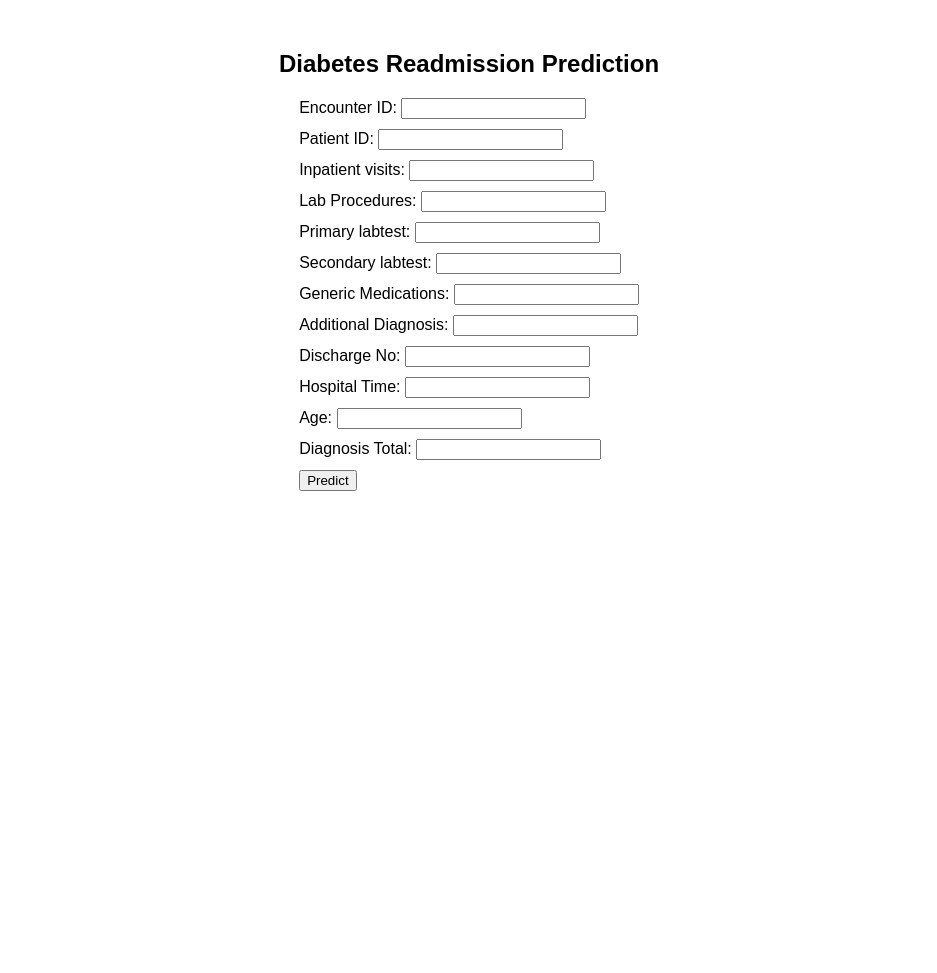
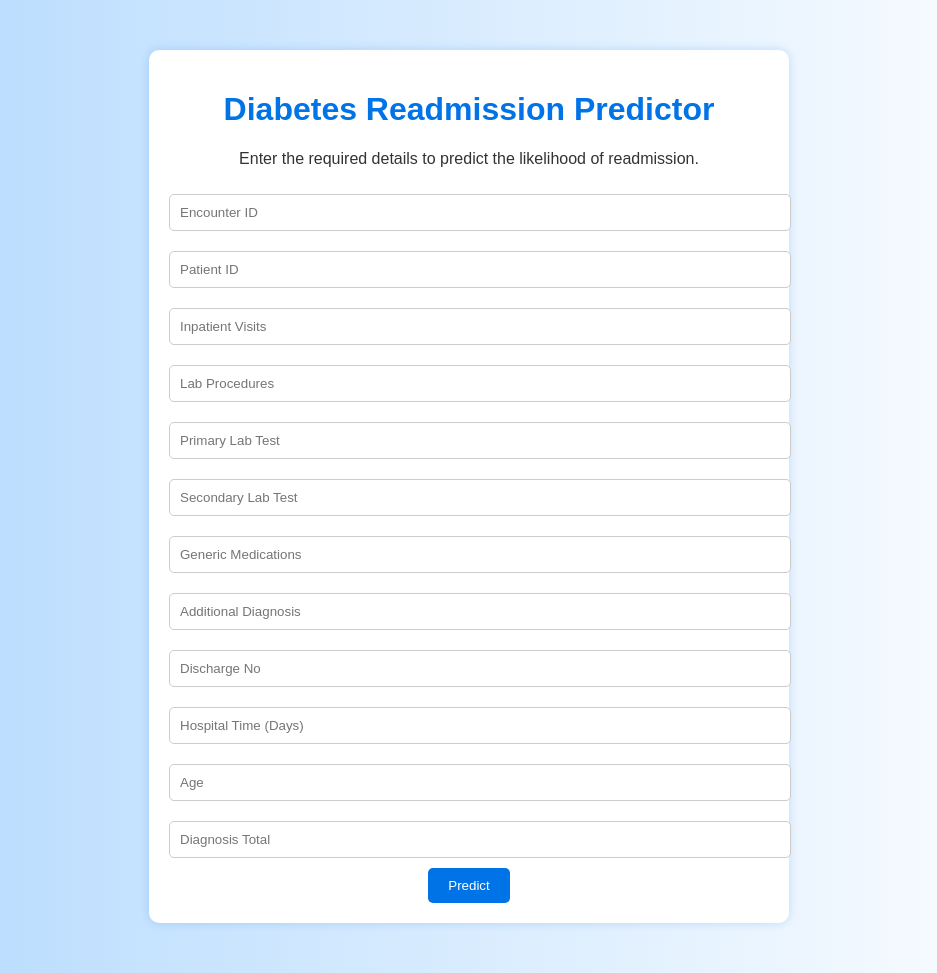
Before and after one commit to Jodhiamboapiyo/Diabetes_130-US_Hospitals_1999-2008, a Flask app: template Deployment/Mbego/templates/index.html in a window 1280 px wide. Shown: the whole page, without its empty margins (171-1108 px from the left). Before the commit the page ends 491 px from the top, so only its background shows below. Run offline with Flask 3, Linux system fonts and the light colour scheme; the template is opened without the code that fills it, so the values that code supplies are empty; parts of the project's set-up code (start-up, migrations or seed data) failed here and were passed over.

Commit message:
modified css,html page

```diff
--- a/Deployment/Mbego/app.py
+++ b/Deployment/Mbego/app.py
@@ -37,14 +37,14 @@ def home():
 @app.route("/predict", methods=["POST"])
 def predict():
     try:
-        # 📌 Collect user input
+        #  Collect user input
         user_input = {rename_mapping[feature]: float(request.form.get(feature, 0)) for feature in rename_mapping}
         input_df = pd.DataFrame([user_input])  # Convert input to DataFrame
 
-        # 📌 Ensure correct feature order
+        #  Ensure correct feature order
         input_df = input_df[pipeline.feature_names_in_]
 
-        # 📌 Make prediction
+        #  Make prediction
         prediction = pipeline.predict(input_df)
 
         return render_template("index.html", prediction=f"Readmission Prediction: {prediction[0]}")
--- a/Deployment/Mbego/static/css/styles.css
+++ b/Deployment/Mbego/static/css/styles.css
@@ -1,17 +1,63 @@
+/* Diabetes-Themed Styles */
 body {
-    font-family: Arial, sans-serif;
+    font-family: 'Arial', sans-serif;
+    background: linear-gradient(to right, #b3d9ff, #ffffff);
+    color: #333;
+    margin: 0;
+    padding: 0;
     text-align: center;
-    margin: 50px;
 }
-form {
+
+/* Stylish Container */
+.container {
+    max-width: 600px;
+    background: #ffffff;
+    padding: 20px;
+    margin: 50px auto;
+    border-radius: 10px;
+    box-shadow: 0px 0px 10px rgba(0, 115, 230, 0.2);
+}
+
+/* Header */
+h1 {
+    color: #0073e6;
+}
+
+/* Input Fields */
+input, select {
+    width: 100%;
+    padding: 10px;
+    margin: 10px 0;
+    border: 1px solid #ccc;
+    border-radius: 5px;
+}
+
+/* Submit Button */
+button {
+    background: #0073e6;
+    color: white;
+    padding: 10px 20px;
+    border: none;
+    cursor: pointer;
+    border-radius: 5px;
+    transition: 0.3s;
+}
+
+button:hover {
+    background: #005bb5;
+}
+
+/* Result Box */
+.result {
+    font-size: 18px;
+    margin-top: 20px;
+    padding: 15px;
+    background: #5cb85c;
+    color: white;
+    border-radius: 5px;
     display: inline-block;
-    text-align: left;
 }
-input {
-    margin-bottom: 10px;
+
+.result.alert {
+    background: #d9534f;
 }
-button {
-    background-color: blue;
-    color: white;
-    padding: 5px 15px;
-}
--- a/Deployment/Mbego/templates/index.html
+++ b/Deployment/Mbego/templates/index.html
@@ -4,50 +4,37 @@
     <meta charset="UTF-8">
     <meta name="viewport" content="width=device-width, initial-scale=1.0">
     <title>Diabetes Readmission Prediction</title>
-    <link rel="stylesheet" href="{{ url_for('static', filename='styles.css') }}">
+    <link rel="stylesheet" type="text/css" href="{{ url_for('static', filename='styles.css') }}">
 </head>
 <body>
-    <h2>Diabetes Readmission Prediction</h2>
-    <form action="/predict" method="post">
-        <label>Encounter ID:</label>
-        <input type="text" name="Encounter ID"><br>
 
-        <label>Patient ID:</label>
-        <input type="text" name="Patient ID"><br>
+    <div class="container">
+        <h1>Diabetes Readmission Predictor</h1>
+        <p>Enter the required details to predict the likelihood of readmission.</p>
 
-        <label>Inpatient visits:</label>
-        <input type="text" name="Inpatient visits"><br>
+        <form action="/predict" method="post">
+            <input type="number" name="Encounter ID" placeholder="Encounter ID" required>
+            <input type="number" name="Patient ID" placeholder="Patient ID" required>
+            <input type="number" name="Inpatient visits" placeholder="Inpatient Visits" required>
+            <input type="number" name="Lab Procedures" placeholder="Lab Procedures" required>
+            <input type="text" name="Primary labtest" placeholder="Primary Lab Test" required>
+            <input type="text" name="Secondary labtest" placeholder="Secondary Lab Test" required>
+            <input type="number" name="Generic Medications" placeholder="Generic Medications" required>
+            <input type="text" name="Additional Diagnosis" placeholder="Additional Diagnosis" required>
+            <input type="number" name="Discharge No" placeholder="Discharge No" required>
+            <input type="number" name="Hospital Time" placeholder="Hospital Time (Days)" required>
+            <input type="number" name="Age" placeholder="Age" required>
+            <input type="number" name="Diagnosis Total" placeholder="Diagnosis Total" required>
 
-        <label>Lab Procedures:</label>
-        <input type="text" name="Lab Procedures"><br>
+            <button type="submit">Predict</button>
+        </form>
 
-        <label>Primary labtest:</label>
-        <input type="text" name="Primary labtest"><br>
+        {% if prediction_text %}
+            <div class="result {% if 'high' in prediction_text %}alert{% endif %}">
+                {{ prediction_text }}
+            </div>
+        {% endif %}
+    </div>
 
-        <label>Secondary labtest:</label>
-        <input type="text" name="Secondary labtest"><br>
-
-        <label>Generic Medications:</label>
-        <input type="text" name="Generic Medications"><br>
-
-        <label>Additional Diagnosis:</label>
-        <input type="text" name="Additional Diagnosis"><br>
-
-        <label>Discharge No:</label>
-        <input type="text" name="Discharge No"><br>
-
-        <label>Hospital Time:</label>
-        <input type="text" name="Hospital Time"><br>
-
-        <label>Age:</label>
-        <input type="text" name="Age"><br>
-
-        <label>Diagnosis Total:</label>
-        <input type="text" name="Diagnosis Total"><br>
-
-        <input type="submit" value="Predict">
-    </form>
-
-    <h3>{{ prediction }}</h3>
 </body>
 </html>
```
Also changed, not shown: 1 other file.
